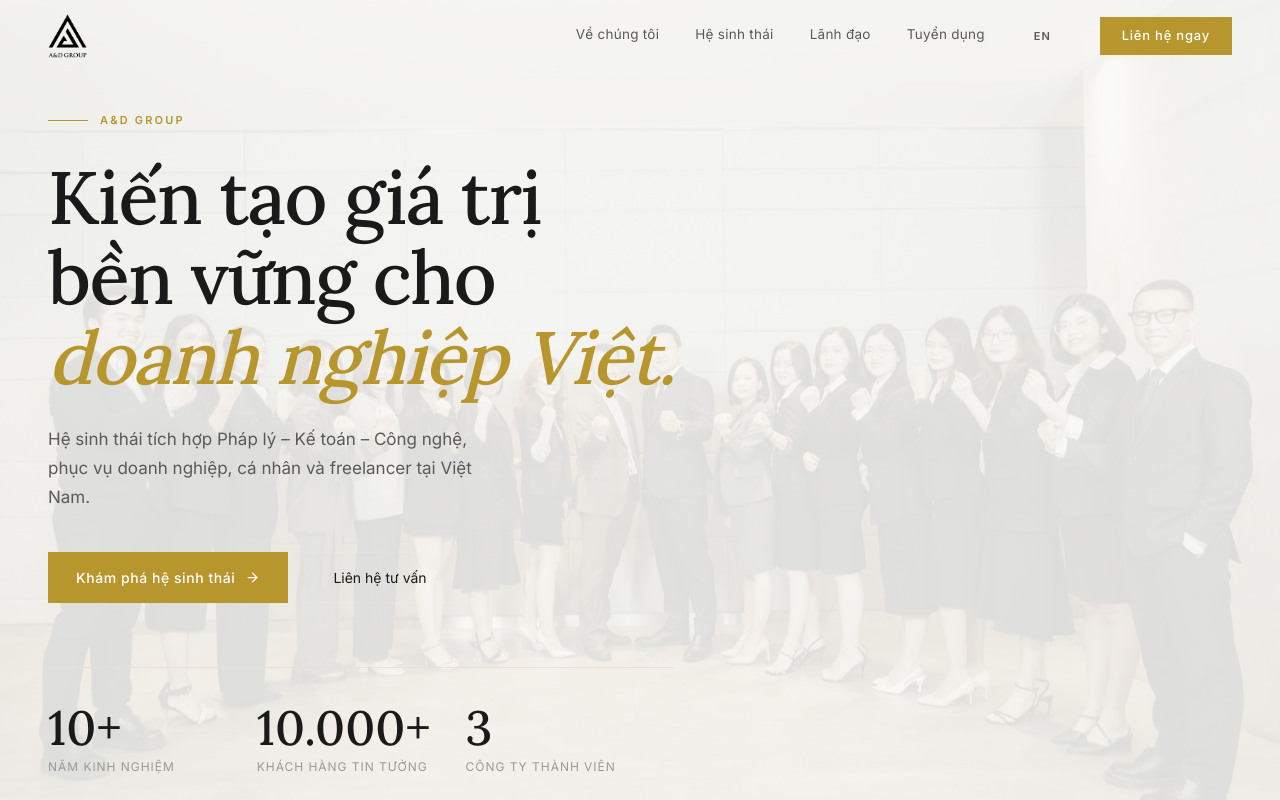
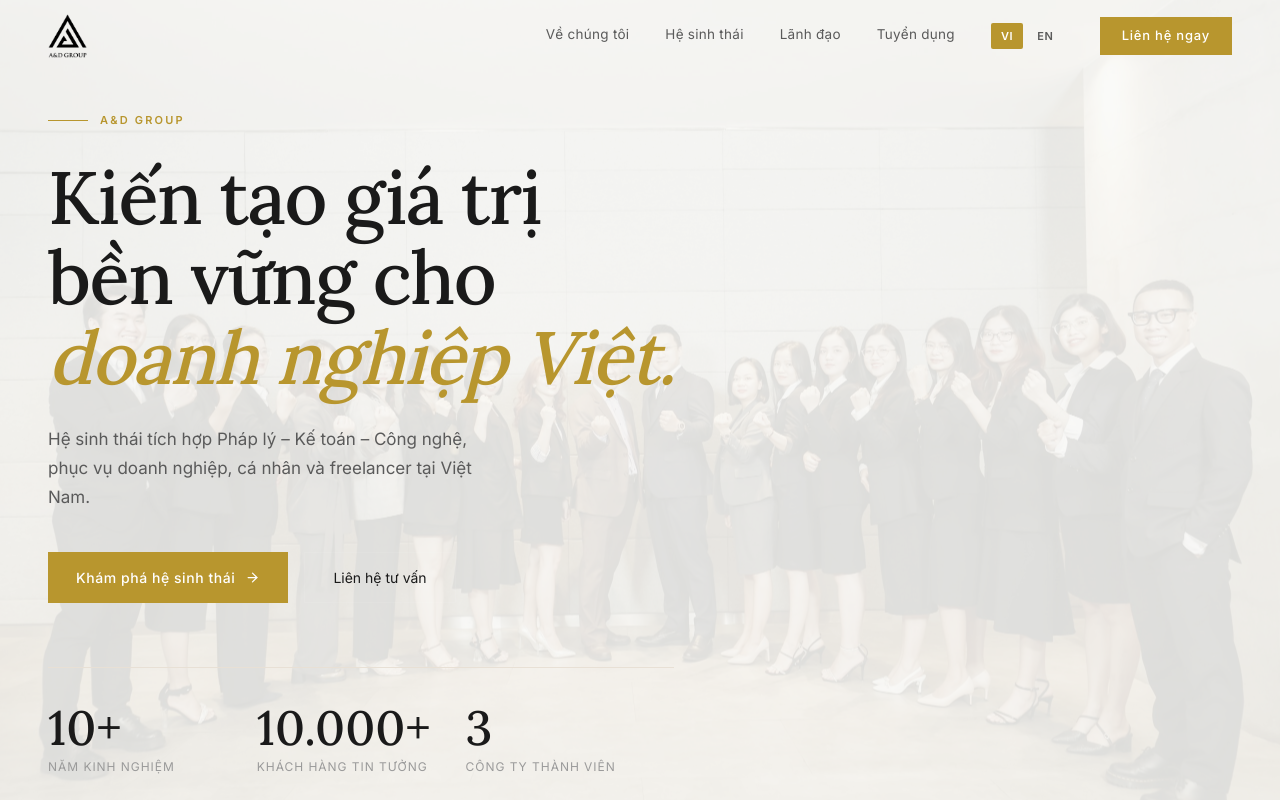
Before and after one commit to danielnguyenducanh/andgroup-web, a Next.js app: page / in a window 1280 px wide. Shown: the top 800 px of the page. Built offline with nearby package versions, Linux system fonts and the light colour scheme.

Commit message:
fix: toggle ngôn ngữ 2 nút VI|EN (gold) giống andlaw.vn + giữ nguyên trang khi chuyển

```diff
--- a/src/components/Navbar.tsx
+++ b/src/components/Navbar.tsx
@@ -35,9 +35,35 @@
   const links = isEN ? linksEN : linksVI;
   const contactLabel = isEN ? "Contact" : "Liên hệ ngay";
   const contactHref = isEN ? "/en/contact" : "/contact";
-  const langTarget = isEN ? "/" : "/en";
   const logoHref = isEN ? "/en" : "/";
   const logoSrc = "/images/adgroup-black-nobg-v2.png";
+
+  // Chuyển ngôn ngữ nhưng GIỮ NGUYÊN trang đang xem (chỉ thêm/bỏ prefix /en),
+  // không navigate về trang chủ. Cấu trúc: VI = không prefix, EN = /en/...
+  const switchLocale = (next: "vi" | "en") => {
+    if (typeof window === "undefined") return;
+    const { pathname, search, hash } = window.location;
+    let base = pathname.replace(/^\/en(?=\/|$)/, "");
+    if (base === "") base = "/";
+    const target = next === "en" ? (base === "/" ? "/en" : `/en${base}`) : base;
+    window.location.href = target + search + hash;
+  };
+
+  // 2 nút VI | EN giống andlaw.vn (chỉ khác màu brand = gold).
+  const LangToggle = () => (
+    <div style={{ display: "flex", gap: 4, fontSize: 11, fontWeight: 600 }}>
+      <button onClick={() => switchLocale("vi")} aria-label="Tiếng Việt" style={{
+        padding: "5px 10px", borderRadius: 2, border: "none", cursor: "pointer", letterSpacing: "0.06em",
+        background: !isEN ? "var(--gold)" : "transparent",
+        color: !isEN ? "#fff" : "var(--text-secondary)", transition: "all 0.2s",
+      }}>VI</button>
+      <button onClick={() => switchLocale("en")} aria-label="English" style={{
+        padding: "5px 10px", borderRadius: 2, border: "none", cursor: "pointer", letterSpacing: "0.06em",
+        background: isEN ? "var(--gold)" : "transparent",
+        color: isEN ? "#fff" : "var(--text-secondary)", transition: "all 0.2s",
+      }}>EN</button>
+    </div>
+  );
 
   return (
     <header style={{
@@ -77,15 +103,7 @@
             </Link>
           ))}
           {/* Language switcher */}
-          <Link href={langTarget} style={{
-            fontSize: 11, fontWeight: 600, letterSpacing: "0.08em",
-            border: "1px solid var(--border-dark, #C8C0B0)",
-            color: "var(--text-secondary)",
-            padding: "6px 12px", textDecoration: "none",
-            flexShrink: 0, transition: "border-color 0.2s, color 0.2s",
-          }}>
-            {isEN ? "VI" : "EN"}
-          </Link>
+          <LangToggle />
           <Link href={contactHref} style={{
             fontSize: 13, fontWeight: 500, letterSpacing: "0.06em",
             background: "var(--gold)", color: "#fff",
@@ -98,13 +116,7 @@
 
         {/* Mobile: language toggle hiện ngay topbar cạnh hamburger (giống andlaw.vn) */}
         <div className="mobile-top-actions" style={{ display: "none", alignItems: "center", gap: 8, flexShrink: 0 }}>
-          <Link href={langTarget} className="nav-lang" style={{
-            fontSize: 11, fontWeight: 600, letterSpacing: "0.08em",
-            border: "1px solid #C8C0B0", color: "var(--text-secondary)",
-            padding: "6px 12px", textDecoration: "none", flexShrink: 0,
-          }}>
-            {isEN ? "VI" : "EN"}
-          </Link>
+          <LangToggle />
           <button onClick={() => setOpen(!open)} style={{ background: "none", border: "none", cursor: "pointer", padding: 4 }} className="mobile-toggle" aria-label="menu">
             {open ? <X size={22} color="var(--text-primary)" /> : <Menu size={22} color="var(--text-primary)" />}
           </button>
```
Also changed, not shown: 1 other file (tests, documents, lock files or other folders).
